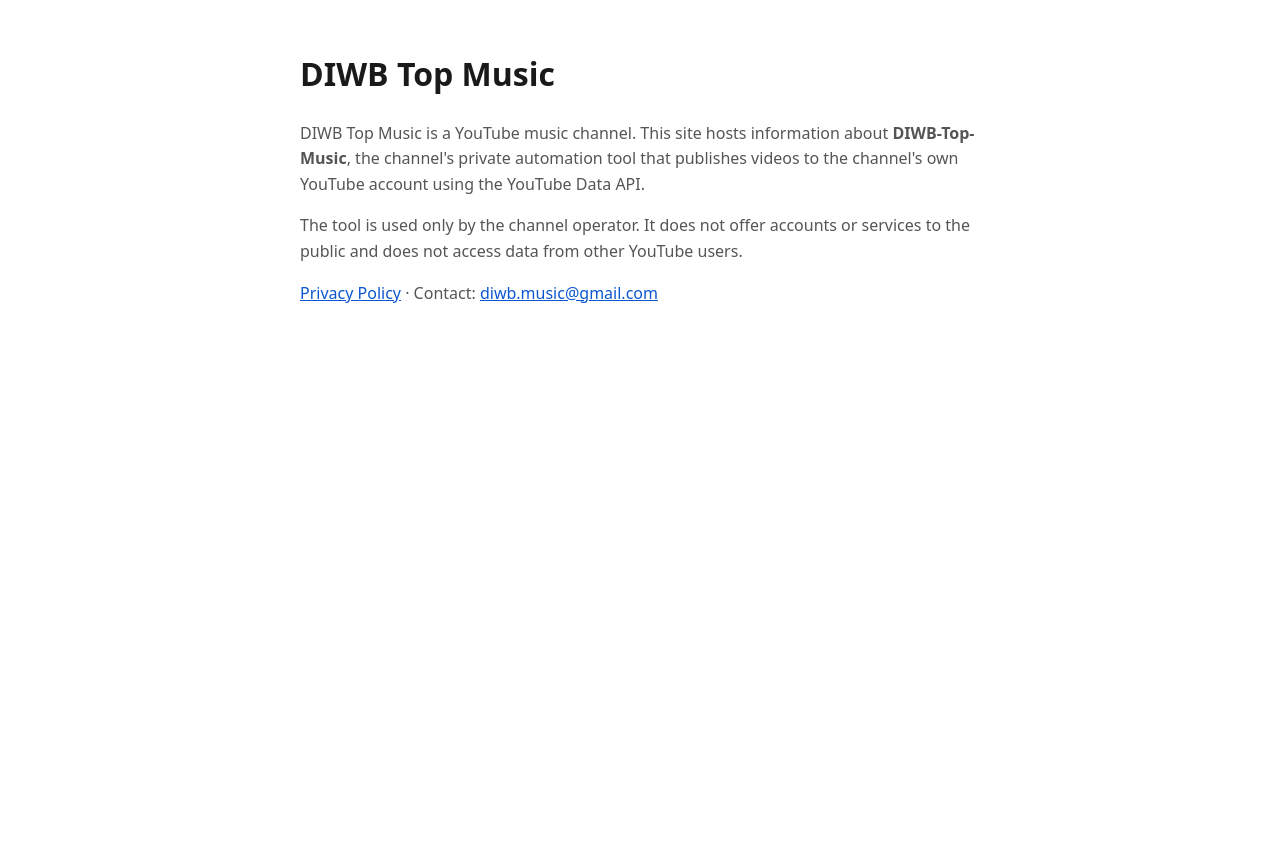
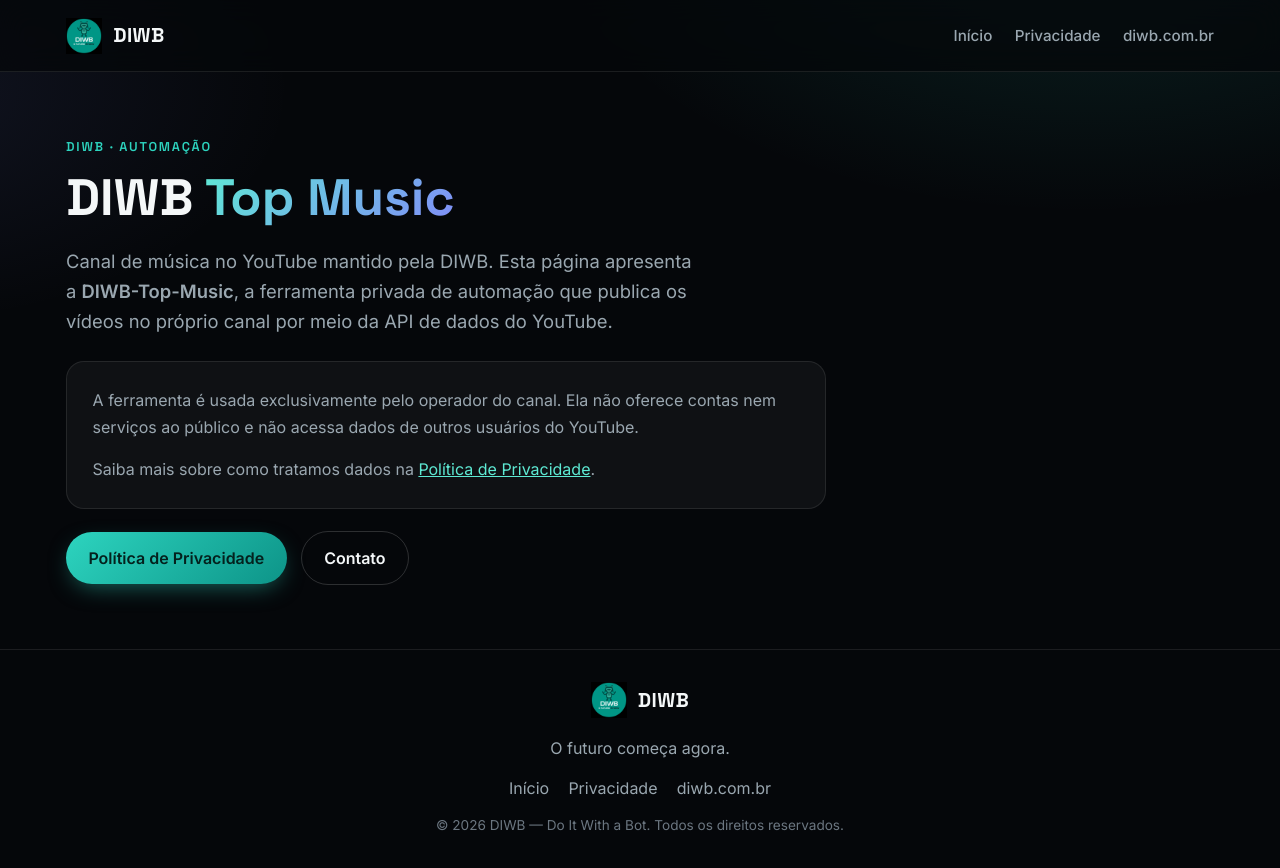
Before and after one commit to diwb/diwb-top-music, a plain HTML site: page index.html in a window 1280 px wide. Before the commit the page ends 800 px from the top, so only its background shows below. Drawn offline with Linux system fonts and the light colour scheme.

Commit message:
Apply DIWB brand identity (diwb.com.br) to homepage and privacy policy
Co-Authored-By: Claude Sonnet 5.5 <noreply@anthropic.com>

```diff
--- a/index.html
+++ b/index.html
@@ -3,27 +3,62 @@
 <head>
 <meta charset="utf-8">
 <meta name="viewport" content="width=device-width, initial-scale=1">
-<title>DIWB Top Music</title>
-<style>
-  :root { --bg: #ffffff; --fg: #1a1a1a; --muted: #555; --link: #0b57d0; }
-  @media (prefers-color-scheme: dark) { :root { --bg: #121212; --fg: #eaeaea; --muted: #aaa; --link: #8ab4f8; } }
-  body { margin: 0; background: var(--bg); color: var(--fg); font: 16px/1.6 system-ui, -apple-system, "Segoe UI", Roboto, sans-serif; }
-  main { max-width: 680px; margin: 0 auto; padding: 48px 16px; }
-  h1 { margin-top: 0; }
-  p { color: var(--muted); }
-  a { color: var(--link); }
-</style>
+<title>DIWB Top Music — Automação de canal | DIWB</title>
+<meta name="description" content="DIWB-Top-Music: ferramenta privada da DIWB que automatiza a publicação de vídeos no canal DIWB Top Music do YouTube.">
+<link rel="icon" href="images/Diwb-logo.png">
+<link rel="preconnect" href="https://fonts.googleapis.com">
+<link rel="preconnect" href="https://fonts.gstatic.com" crossorigin>
+<link href="https://fonts.googleapis.com/css2?family=Inter:wght@400;500;600&family=Space+Grotesk:wght@500;600;700&display=swap" rel="stylesheet">
+<link rel="stylesheet" href="style.css">
 </head>
 <body>
+<header class="header">
+  <div class="container header__inner">
+    <a href="https://diwb.com.br/" class="brand">
+      <img src="images/Diwb-logo.png" alt="DIWB" class="brand__logo">
+      <span class="brand__name">DIWB</span>
+    </a>
+    <nav class="nav">
+      <a href="./">Início</a>
+      <a href="privacy.html">Privacidade</a>
+      <a href="https://diwb.com.br/">diwb.com.br</a>
+    </nav>
+  </div>
+</header>
+
 <main>
-  <h1>DIWB Top Music</h1>
-  <p>DIWB Top Music is a YouTube music channel. This site hosts information about
-  <strong>DIWB-Top-Music</strong>, the channel's private automation tool that publishes
-  videos to the channel's own YouTube account using the YouTube Data API.</p>
-  <p>The tool is used only by the channel operator. It does not offer accounts or
-  services to the public and does not access data from other YouTube users.</p>
-  <p><a href="privacy.html">Privacy Policy</a> ·
-     Contact: <a href="mailto:diwb.music@gmail.com">diwb.music@gmail.com</a></p>
+  <div class="container">
+    <p class="eyebrow">DIWB · Automação</p>
+    <h1>DIWB <span class="accent">Top Music</span></h1>
+    <p class="lead">Canal de música no YouTube mantido pela DIWB. Esta página apresenta a
+    <strong>DIWB-Top-Music</strong>, a ferramenta privada de automação que publica os vídeos
+    no próprio canal por meio da API de dados do YouTube.</p>
+
+    <div class="card">
+      <p>A ferramenta é usada exclusivamente pelo operador do canal. Ela não oferece contas
+      nem serviços ao público e não acessa dados de outros usuários do YouTube.</p>
+      <p>Saiba mais sobre como tratamos dados na <a href="privacy.html">Política de Privacidade</a>.</p>
+    </div>
+
+    <a class="btn btn--primary" href="privacy.html">Política de Privacidade</a>
+    <a class="btn btn--ghost" href="mailto:diwb.music@gmail.com">Contato</a>
+  </div>
 </main>
+
+<footer class="footer">
+  <div class="container">
+    <a href="https://diwb.com.br/" class="brand">
+      <img src="images/Diwb-logo.png" alt="DIWB" class="brand__logo">
+      <span class="brand__name">DIWB</span>
+    </a>
+    <p class="footer__tagline">O futuro começa agora.</p>
+    <nav class="footer__nav">
+      <a href="./">Início</a>
+      <a href="privacy.html">Privacidade</a>
+      <a href="https://diwb.com.br/">diwb.com.br</a>
+    </nav>
+    <p class="footer__copy">&copy; 2026 DIWB — Do It With a Bot. Todos os direitos reservados.</p>
+  </div>
+</footer>
 </body>
 </html>
--- /dev/null
+++ b/style.css
@@ -0,0 +1,56 @@
+/* Identidade visual DIWB (tokens extraídos de https://diwb.com.br) */
+:root {
+  --teal-300: #5eead4; --teal-400: #2dd4bf; --teal-600: #0d9488; --indigo-400: #818cf8;
+  --bg-950: #05070a; --bg-900: #0a0e13; --bg-800: #10161d;
+  --surface: rgba(255, 255, 255, .045); --border: rgba(255, 255, 255, .09); --border-strong: rgba(255, 255, 255, .16);
+  --text-primary: #f4f7f8; --text-secondary: #9aa7b0; --text-muted: #6b7680;
+  --font-head: "Space Grotesk", "Inter", sans-serif; --font-body: "Inter", sans-serif;
+  --container: 1180px; --radius: 18px;
+}
+* { box-sizing: border-box; }
+html { color-scheme: dark; }
+body {
+  margin: 0; min-height: 100vh; display: flex; flex-direction: column;
+  background: radial-gradient(900px 500px at 85% -10%, rgba(45, 212, 191, .14), transparent 60%),
+              radial-gradient(700px 400px at -10% 10%, rgba(129, 140, 248, .10), transparent 60%),
+              var(--bg-950);
+  color: var(--text-primary); font-family: var(--font-body); font-size: 16px; line-height: 1.65;
+  -webkit-font-smoothing: antialiased;
+}
+.container { width: 100%; max-width: var(--container); margin: 0 auto; padding: 0 16px; }
+a { color: var(--teal-300); }
+a:hover { color: var(--teal-400); }
+
+.header { padding: 1.1rem 0; border-bottom: 1px solid var(--border); background: rgba(5, 7, 10, .75); backdrop-filter: blur(14px); }
+.header__inner { display: flex; align-items: center; justify-content: space-between; gap: 1rem; flex-wrap: wrap; }
+.brand { display: inline-flex; align-items: center; gap: .7rem; text-decoration: none; color: var(--text-primary); }
+.brand__logo { height: 36px; width: auto; }
+.brand__name { font-family: var(--font-head); font-weight: 700; font-size: 1.25rem; letter-spacing: .02em; }
+.nav { display: flex; gap: 1.4rem; flex-wrap: wrap; }
+.nav a { color: var(--text-secondary); text-decoration: none; font-weight: 500; font-size: .95rem; }
+.nav a:hover { color: var(--teal-300); }
+
+main { flex: 1; padding: 64px 0; }
+.eyebrow { font-family: var(--font-head); font-size: .8rem; font-weight: 600; letter-spacing: .14em; text-transform: uppercase; color: var(--teal-400); margin: 0 0 .8rem; }
+h1 { font-family: var(--font-head); font-weight: 700; font-size: clamp(2rem, 5vw, 3.2rem); line-height: 1.1; margin: 0 0 1.2rem; }
+h1 .accent { background: linear-gradient(135deg, var(--teal-300), var(--indigo-400)); -webkit-background-clip: text; background-clip: text; color: transparent; }
+h2 { font-family: var(--font-head); font-weight: 600; font-size: 1.25rem; margin: 2rem 0 .5rem; color: var(--text-primary); }
+p, li { color: var(--text-secondary); }
+.lead { font-size: 1.15rem; max-width: 640px; }
+.card { background: var(--surface); border: 1px solid var(--border); border-radius: var(--radius); padding: 1.6rem; margin-top: 1.5rem; max-width: 760px; }
+.card p:first-child { margin-top: 0; } .card p:last-child { margin-bottom: 0; }
+code { background: var(--bg-800); border: 1px solid var(--border); border-radius: 6px; padding: .1rem .4rem; color: var(--teal-300); font-size: .9em; }
+.btn { display: inline-block; margin-top: 1.4rem; padding: .8rem 1.4rem; border-radius: 999px; font-weight: 600; text-decoration: none; }
+.btn--primary { background: linear-gradient(135deg, var(--teal-400), var(--teal-600)); color: #04211d; box-shadow: 0 8px 24px -8px rgba(45, 212, 191, .55); }
+.btn--primary:hover { color: #04211d; box-shadow: 0 12px 30px -8px rgba(45, 212, 191, .7); }
+.btn--ghost { border: 1px solid var(--border-strong); color: var(--text-primary); margin-left: .6rem; }
+.btn--ghost:hover { border-color: var(--teal-400); color: var(--teal-300); }
+.meta { color: var(--text-muted); font-size: .9rem; }
+
+.footer { border-top: 1px solid var(--border); padding: 2rem 0; text-align: center; }
+.footer .brand { justify-content: center; }
+.footer__tagline { margin: .6rem 0; color: var(--text-secondary); }
+.footer__nav { display: flex; gap: 1.2rem; justify-content: center; flex-wrap: wrap; margin: .8rem 0; }
+.footer__nav a { color: var(--text-secondary); text-decoration: none; }
+.footer__nav a:hover { color: var(--teal-300); }
+.footer__copy { color: var(--text-muted); font-size: .85rem; margin: 0; }
```
Also changed, not shown: privacy.html (+75 -31 lines), images/Diwb-logo.png (added).
